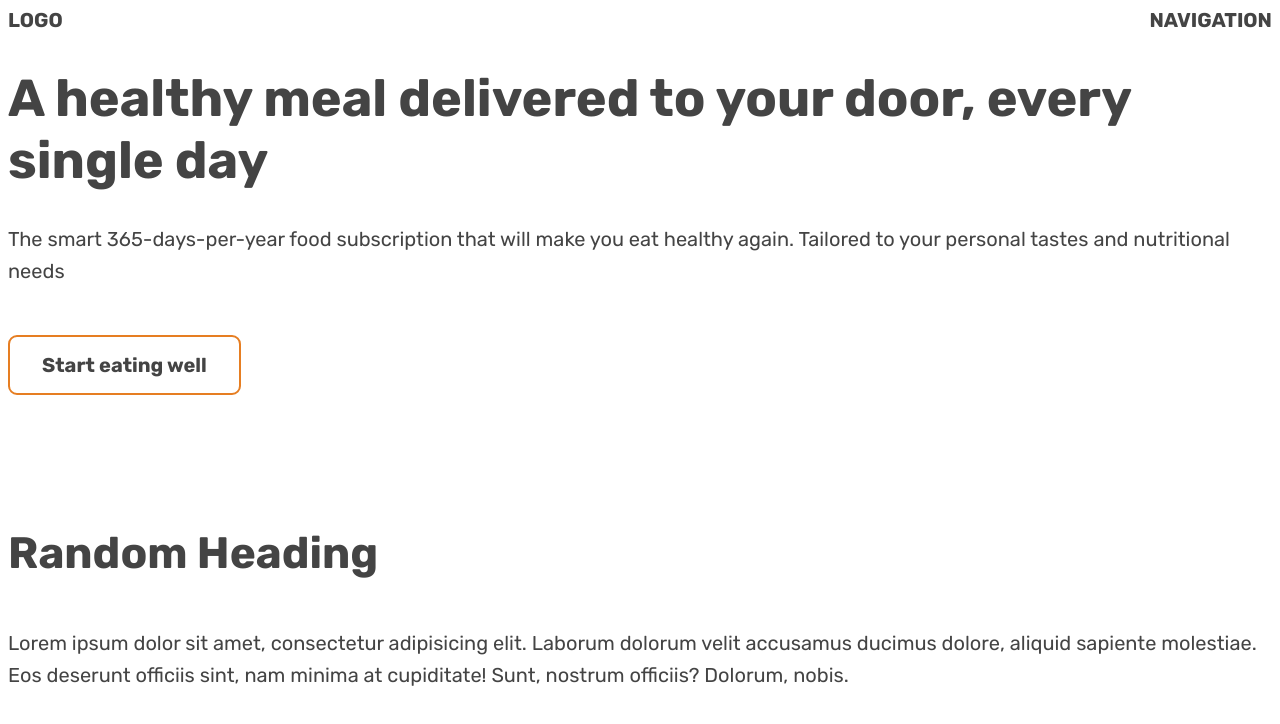
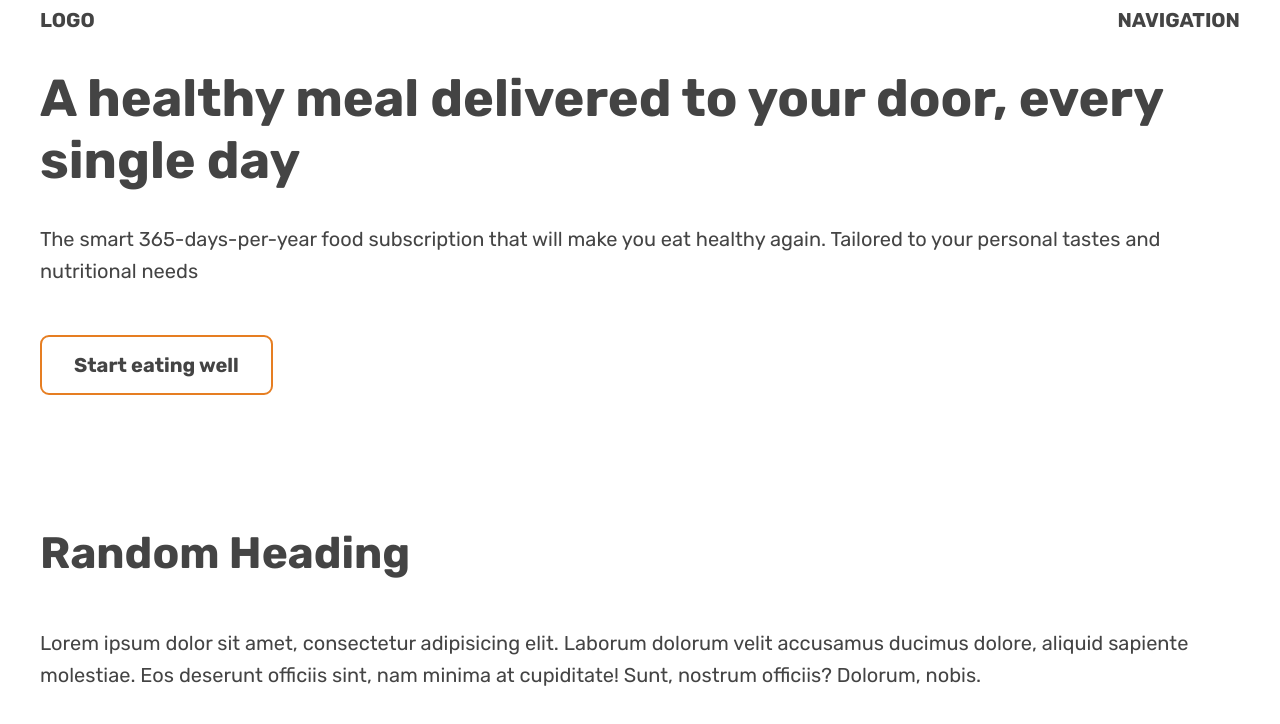
Before and after one commit to chiragPimpale/THE-HERO-SECTION, a plain HTML site: page index.html in a window 1280 px wide. Drawn offline with Linux system fonts and the light colour scheme.

Commit message:
Added .container class to center content and styled it in style.css

```diff
--- a/index.html
+++ b/index.html
@@ -14,12 +14,12 @@
   </head>
   <body>
     <header>
-      <nav>
+      <nav class="container">
         <div>LOGO</div>
         <div>NAVIGATION</div>
       </nav>
 
-      <div>
+      <div class="container">
         <h1>A healthy meal delivered to your door, every single day</h1>
         <p>
           The smart 365-days-per-year food subscription that will make you eat
@@ -30,7 +30,7 @@
     </header>
 
     <section>
-      <div>
+      <div class="container">
         <h2>Random Heading</h2>
         <p>
           Lorem ipsum dolor sit amet, consectetur adipisicing elit. Laborum
--- a/style.css
+++ b/style.css
@@ -48,3 +48,8 @@ h2 {
 section {
   padding: 96px 0;
 }
+
+.container {
+  margin: 0 auto;
+  width: 1200px;
+}
```
